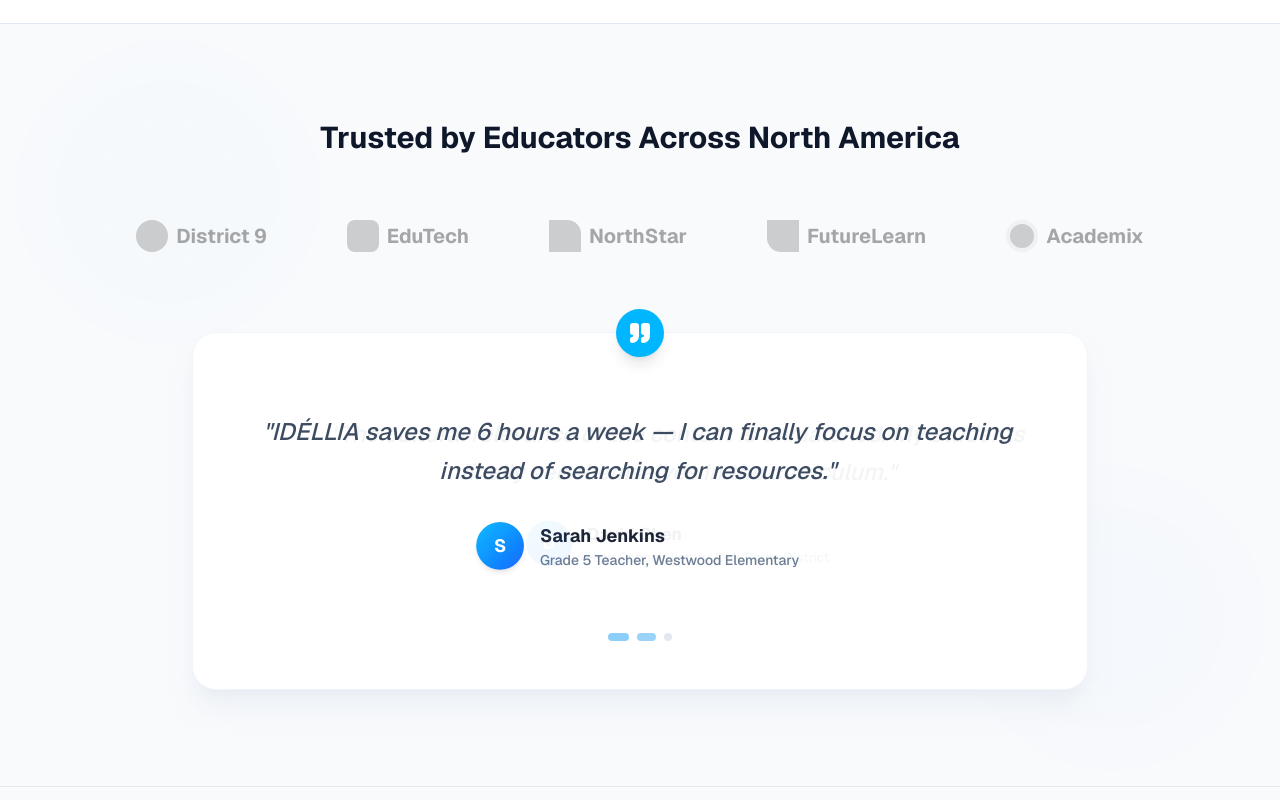
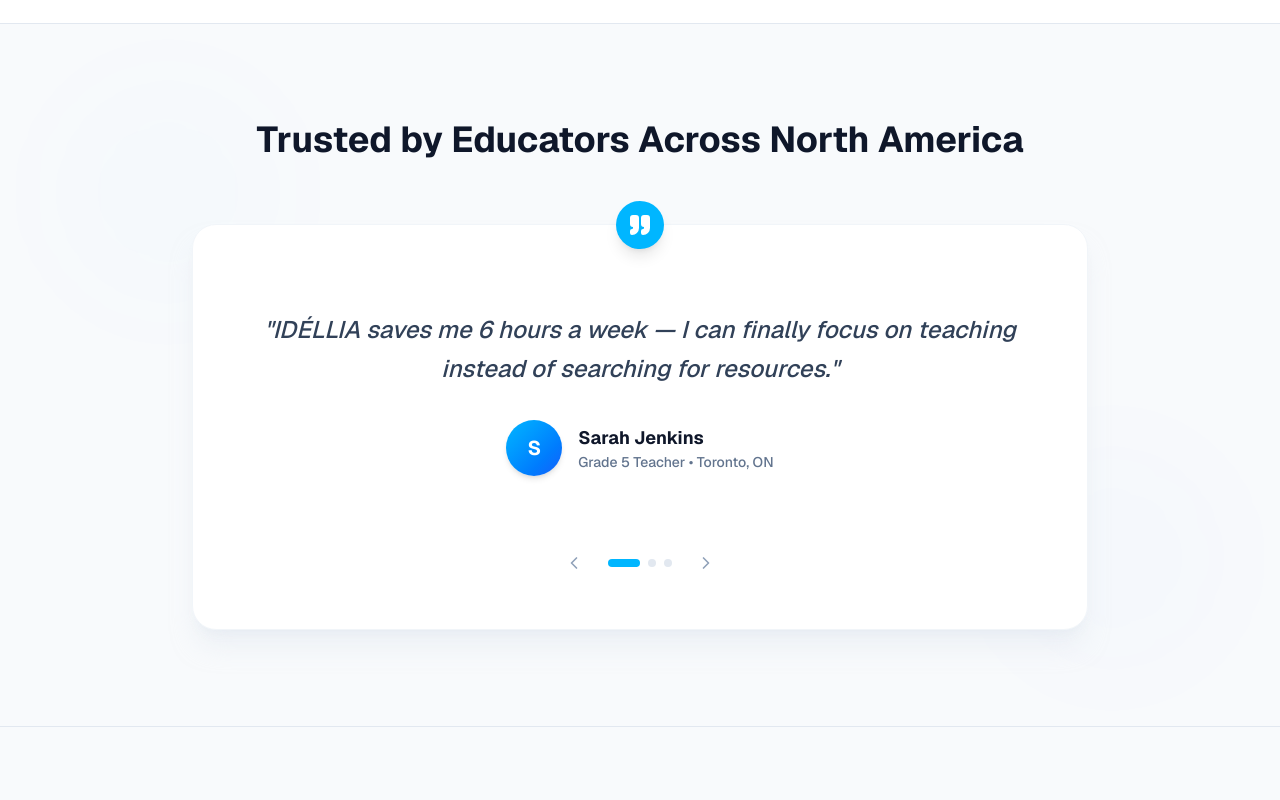
Before and after one commit to abdoulayebinta/skolia, a Next.js app in the folder frontend/: page / in a window 1280 px wide. Shown: the part 1440-2240 px from the top of the page. Built offline with nearby package versions, Linux system fonts and the light colour scheme.

Commit message:
feat: TESTIMONIALS PROMPT (CONVERSION SUPPORT)
Create a testimonial carous... *

```diff
--- a/frontend/app/page.tsx
+++ b/frontend/app/page.tsx
@@ -3,7 +3,7 @@
 import React, { useState, useEffect, useRef } from 'react';
 import Link from 'next/link';
 import { useRouter } from 'next/navigation';
-import { GraduationCap, Users, ArrowRight, Sparkles, BookOpen, ShieldCheck, BrainCircuit, Menu, X, Globe, Rocket, CheckCircle, Play, Lock, Layout, ListChecks, PieChart, MousePointer2, Loader2, Clock, Zap, Database, Heart, Quote } from 'lucide-react';
+import { GraduationCap, Users, ArrowRight, Sparkles, BookOpen, ShieldCheck, BrainCircuit, Menu, X, Globe, Rocket, CheckCircle, Play, Lock, Layout, ListChecks, PieChart, MousePointer2, Loader2, Clock, Zap, Database, Heart, Quote, ChevronLeft, ChevronRight } from 'lucide-react';
 import { Button } from '../components/ui/shared';
 
 const AnimatedCounter = ({ end, duration = 2000, prefix = "", suffix = "" }: { end: number, duration?: number, prefix?: string, suffix?: string }) => {
@@ -53,35 +53,57 @@
   );
 };
 
-const SocialProof = () => {
+const Testimonials = () => {
   const [activeIndex, setActiveIndex] = useState(0);
+  const [touchStart, setTouchStart] = useState(0);
+  const [touchEnd, setTouchEnd] = useState(0);
+
   const testimonials = [
     {
       quote: "IDÉLLIA saves me 6 hours a week — I can finally focus on teaching instead of searching for resources.",
-      author: "Sarah Jenkins",
+      name: "Sarah Jenkins",
       role: "Grade 5 Teacher",
-      school: "Westwood Elementary"
+      location: "Toronto, ON",
+      avatar: "S"
     },
     {
       quote: "The cultural relevance of the content is unmatched. My students finally see themselves in the curriculum.",
-      author: "David Chen",
+      name: "David Chen",
       role: "High School History",
-      school: "Oak Ridge District"
+      location: "Vancouver, BC",
+      avatar: "D"
     },
     {
       quote: "Setting up a lesson takes minutes, not hours. The AI suggestions are surprisingly accurate.",
-      author: "Marie Dubois",
+      name: "Marie Dubois",
       role: "French Immersion",
-      school: "École Saint-Laurent"
+      location: "Montreal, QC",
+      avatar: "M"
     }
   ];
 
+  const next = () => setActiveIndex((current) => (current + 1) % testimonials.length);
+  const prev = () => setActiveIndex((current) => (current - 1 + testimonials.length) % testimonials.length);
+
+  // Autoplay
   useEffect(() => {
-    const interval = setInterval(() => {
-      setActiveIndex((current) => (current + 1) % testimonials.length);
-    }, 6000);
+    const interval = setInterval(next, 6000);
     return () => clearInterval(interval);
-  }, [testimonials.length]);
+  }, []);
+
+  // Swipe handlers
+  const handleTouchStart = (e: React.TouchEvent) => setTouchStart(e.targetTouches[0].clientX);
+  const handleTouchMove = (e: React.TouchEvent) => setTouchEnd(e.targetTouches[0].clientX);
+  const handleTouchEnd = () => {
+    if (!touchStart || !touchEnd) return;
+    const distance = touchStart - touchEnd;
+    const isLeftSwipe = distance > 50;
+    const isRightSwipe = distance < -50;
+    if (isLeftSwipe) next();
+    if (isRightSwipe) prev();
+    setTouchStart(0);
+    setTouchEnd(0);
+  };
 
   return (
     <div className="w-full bg-[#F8FAFC] py-24 border-b border-slate-200 relative overflow-hidden">
@@ -92,26 +114,22 @@
       </div>
 
       <div className="max-w-7xl mx-auto px-6 text-center relative z-10">
-        <h2 className="text-2xl md:text-3xl font-bold text-[#0F172A] mb-16">
+        <h2 className="text-3xl md:text-4xl font-bold text-[#0F172A] mb-16">
           Trusted by Educators Across North America
         </h2>
 
-        {/* Logos */}
-        <div className="flex flex-wrap justify-center items-center gap-12 md:gap-20 mb-20 opacity-50 grayscale hover:grayscale-0 transition-all duration-500">
-           <div className="flex items-center gap-2 font-bold text-xl text-slate-600"><div className="w-8 h-8 bg-slate-400 rounded-full"></div> District 9</div>
-           <div className="flex items-center gap-2 font-bold text-xl text-slate-600"><div className="w-8 h-8 bg-slate-400 rounded-md"></div> EduTech</div>
-           <div className="flex items-center gap-2 font-bold text-xl text-slate-600"><div className="w-8 h-8 bg-slate-400 rounded-tr-xl"></div> NorthStar</div>
-           <div className="flex items-center gap-2 font-bold text-xl text-slate-600"><div className="w-8 h-8 bg-slate-400 rounded-bl-xl"></div> FutureLearn</div>
-           <div className="flex items-center gap-2 font-bold text-xl text-slate-600"><div className="w-8 h-8 bg-slate-400 rounded-full border-4 border-slate-200"></div> Academix</div>
-        </div>
-
         {/* Testimonial Carousel */}
-        <div className="max-w-4xl mx-auto relative bg-white rounded-3xl p-8 md:p-12 shadow-xl shadow-slate-200/50 border border-slate-100">
+        <div
+          className="max-w-4xl mx-auto relative bg-white rounded-3xl p-8 md:p-12 shadow-xl shadow-slate-200/50 border border-slate-100"
+          onTouchStart={handleTouchStart}
+          onTouchMove={handleTouchMove}
+          onTouchEnd={handleTouchEnd}
+        >
            <div className="absolute -top-6 left-1/2 -translate-x-1/2 bg-[#00b6ff] text-white p-3 rounded-full shadow-lg">
              <Quote className="w-6 h-6 fill-current" />
            </div>
 
-           <div className="overflow-hidden relative min-h-[220px] flex items-center justify-center">
+           <div className="overflow-hidden relative min-h-[240px] flex items-center justify-center">
              {testimonials.map((t, i) => (
                <div
                  key={i}
@@ -125,20 +143,24 @@
                    "{t.quote}"
                  </p>
                  <div className="flex items-center gap-4">
-                   <div className="w-12 h-12 rounded-full bg-gradient-to-br from-[#00b6ff] to-blue-600 flex items-center justify-center text-white font-bold text-lg shadow-md">
-                     {t.author.charAt(0)}
+                   <div className="w-14 h-14 rounded-full bg-gradient-to-br from-[#00b6ff] to-blue-600 flex items-center justify-center text-white font-bold text-xl shadow-md">
+                     {t.avatar}
                    </div>
                    <div className="text-left">
-                     <div className="font-bold text-[#0F172A] text-lg">{t.author}</div>
-                     <div className="text-sm text-slate-500 font-medium">{t.role}, {t.school}</div>
+                     <div className="font-bold text-[#0F172A] text-lg">{t.name}</div>
+                     <div className="text-sm text-slate-500 font-medium">{t.role} • {t.location}</div>
                    </div>
                  </div>
                </div>
              ))}
            </div>
 
-           {/* Indicators */}
-           <div className="flex justify-center gap-2 mt-8">
+           {/* Controls */}
+           <div className="flex justify-center items-center gap-4 mt-8">
+             <button onClick={prev} className="p-2 rounded-full hover:bg-slate-100 text-slate-400 hover:text-[#00b6ff] transition-colors">
+               <ChevronLeft className="w-5 h-5" />
+             </button>
+             <div className="flex gap-2">
                {testimonials.map((_, i) => (
                  <button
                    key={i}
@@ -149,6 +171,10 @@
                    aria-label={`Go to testimonial ${i + 1}`}
                  />
                ))}
+             </div>
+             <button onClick={next} className="p-2 rounded-full hover:bg-slate-100 text-slate-400 hover:text-[#00b6ff] transition-colors">
+               <ChevronRight className="w-5 h-5" />
+             </button>
            </div>
         </div>
       </div>
@@ -540,7 +566,7 @@
       </div>
 
       {/* Social Proof Section */}
-      <SocialProof />
+      <Testimonials />
 
       {/* Features Grid */}
       <div className="relative z-10 max-w-7xl mx-auto px-6 py-24 flex-grow">
```
Lines whose indentation alone changed are shown as unchanged.
